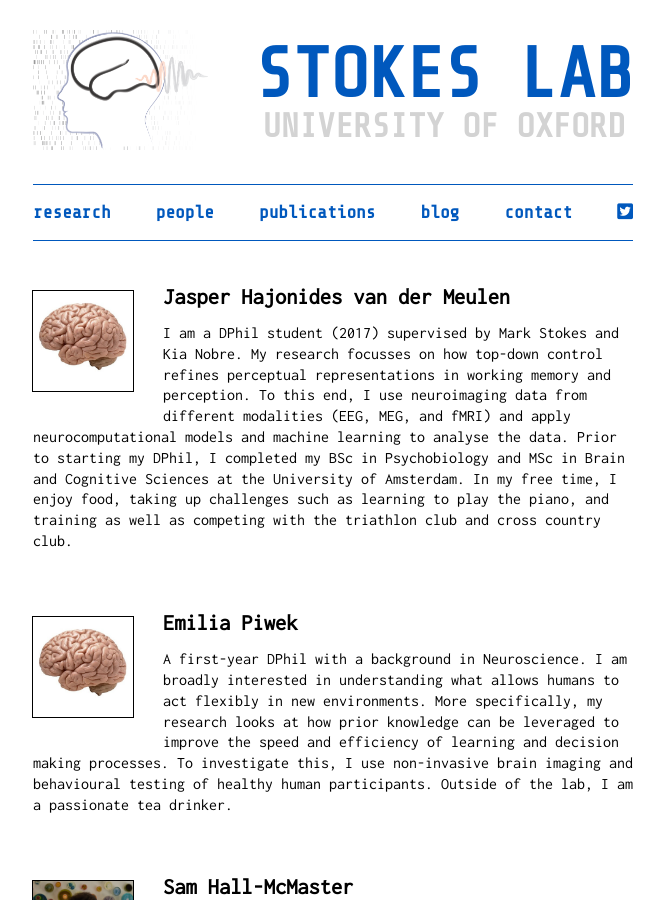
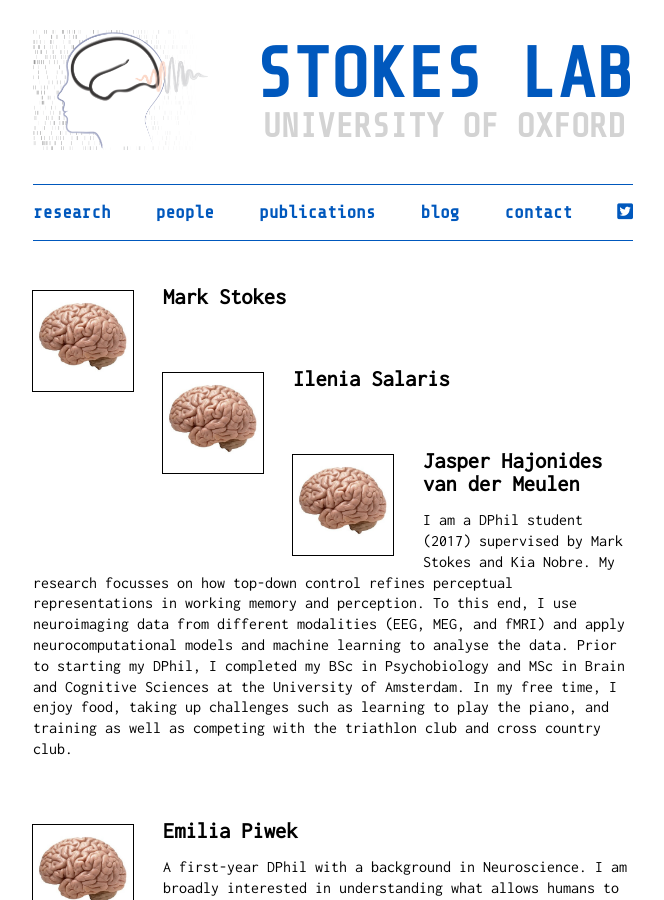
Before and after one commit to stokeslab/stokeslab.github.io, a Jekyll site: the page built from _pages/people.html, in a window 1280 px wide and 900 px high. Shown: the whole window, without its empty margins (307-971 px from the left). Built offline with Jekyll 4.4.1, drawn with Linux system fonts in a browser that asks for light colours; nearby versions of some CDN libraries; some web fonts are replaced.

Commit message:
Update people.html

```diff
--- a/_pages/people.html
+++ b/_pages/people.html
@@ -13,6 +13,22 @@
 <div style="float: right">
 As part of my DPhil in Neuroscience, I am investigating how visual attention is influenced by learning experiences. Specifically, my research looks at how associating visual stimuli with reward in one context biases attentional selection of those stimuli in other contexts. I use neuroimaging methods such as MEG and fMRI to probe the neural mechanisms underlying this interaction. I completed a BSc in Psychology Research at the University of Toronto and an MSc in Neuroscience at the University of Oxford. Outside of the lab, I enjoy photography, trying new food, and artsy movies.</div>
  -->
+</div>
+
+<div class="people-wrapper">
+		<p>
+			<img src="/images/placeholder_photo.jpg" >
+			<h1 class="people-name">Mark Stokes</h1>
+			</p>
+</div>
+
+<div class="people-wrapper">
+		<p>
+			<img src="/images/placeholder_photo.jpg">
+			<h1 class="people-name"> Ilenia Salaris </h1>
+
+		</p>
+</div>
 
 <div class="people-wrapper">
 <!-- 	<div class="people-image"> <img src="/images/jhvdm2.png" > </div>
```
